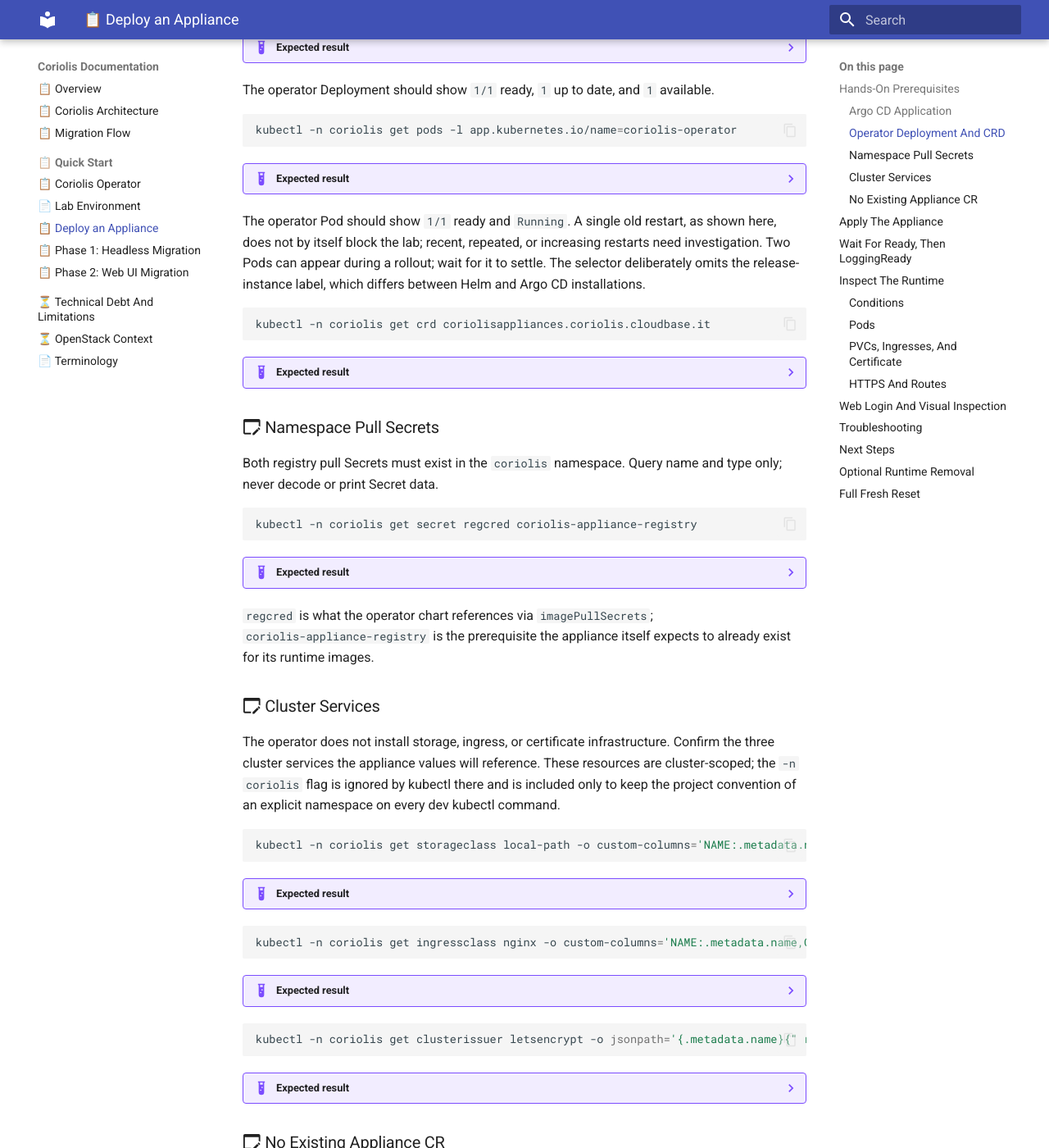
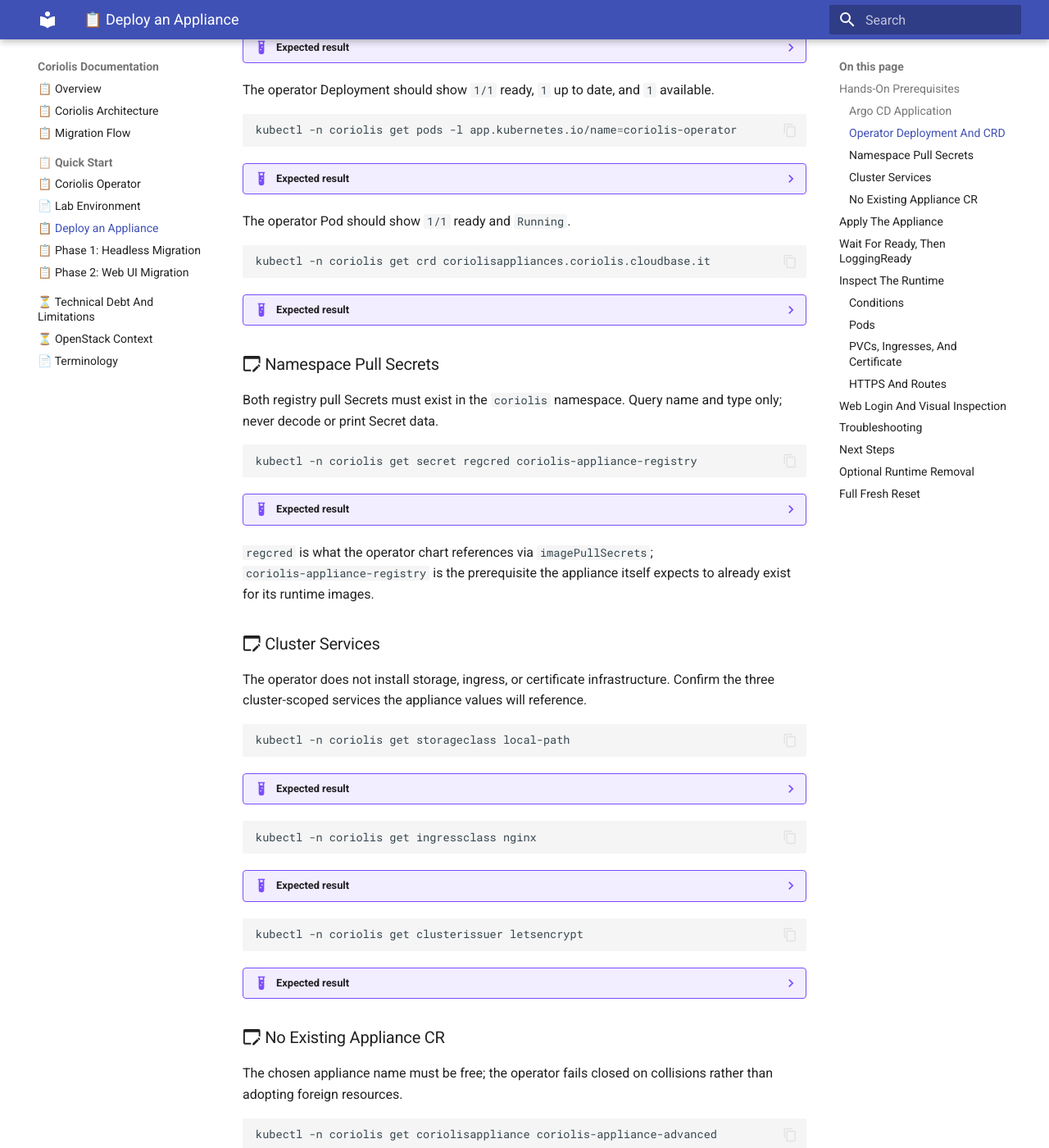
Before and after one commit to radumoisan/coriolis, an MkDocs documentation site: the page built from docs/deploy-appliance.md, in a window 1280 px wide and 1400 px high, scrolled down 907 px. Shown: the whole window at 82% size. Built offline with MkDocs 1.6.1 and Material for MkDocs 9.7.7, drawn with Linux system fonts in a browser that asks for light colours.

Commit message:
Improved docs
Signed-off-by: Radu Moisan <radu.moisan@gmail.com>

````diff
--- a/docs/deploy-appliance.md
+++ b/docs/deploy-appliance.md
@@ -54,7 +54,7 @@
     coriolis-operator-749677f8f5-44ghm   1/1     Running   1 (23h ago)   14d
     ```
 
-The operator Pod should show `1/1` ready and `Running`. A single old restart, as shown here, does not by itself block the lab; recent, repeated, or increasing restarts need investigation. Two Pods can appear during a rollout; wait for it to settle. The selector deliberately omits the release-instance label, which differs between Helm and Argo CD installations.
+The operator Pod should show `1/1` ready and `Running`.
 
 <!-- Verify the CoriolisAppliance CRD is registered. -->
 ```bash
@@ -89,41 +89,42 @@
 
 ### :material-application-edit-outline: Cluster Services
 
-The operator does not install storage, ingress, or certificate infrastructure. Confirm the three cluster services the appliance values will reference. These resources are cluster-scoped; the `-n coriolis` flag is ignored by kubectl there and is included only to keep the project convention of an explicit namespace on every dev kubectl command.
+The operator does not install storage, ingress, or certificate infrastructure. Confirm the three cluster-scoped services the appliance values will reference.
 
-<!-- Verify the dev local-path StorageClass exists; stable fields only, no volatile age. -->
+<!-- Verify the dev local-path StorageClass exists. -->
 ```bash
-kubectl -n coriolis get storageclass local-path -o custom-columns='NAME:.metadata.name,PROVISIONER:.provisioner,RECLAIM:.reclaimPolicy,BINDING:.volumeBindingMode'
+kubectl -n coriolis get storageclass local-path
 ```
 
 ??? example "Expected result"
 
     ```text
-    NAME         PROVISIONER             RECLAIM   BINDING
-    local-path   rancher.io/local-path   Delete    WaitForFirstConsumer
+    NAME                   PROVISIONER             RECLAIMPOLICY   VOLUMEBINDINGMODE      ALLOWVOLUMEEXPANSION   AGE
+    local-path (default)   rancher.io/local-path   Delete          WaitForFirstConsumer   false                  121d
     ```
 
-<!-- Verify the nginx IngressClass exists; stable fields only, no volatile age. -->
+<!-- Verify the nginx IngressClass exists. -->
 ```bash
-kubectl -n coriolis get ingressclass nginx -o custom-columns='NAME:.metadata.name,CONTROLLER:.spec.controller'
+kubectl -n coriolis get ingressclass nginx
 ```
 
 ??? example "Expected result"
 
     ```text
-    NAME    CONTROLLER
-    nginx   k8s.io/ingress-nginx
+    NAME    CONTROLLER             PARAMETERS   AGE
+    nginx   k8s.io/ingress-nginx   <none>       121d
     ```
 
 <!-- Verify the letsencrypt ClusterIssuer is Ready. -->
 ```bash
-kubectl -n coriolis get clusterissuer letsencrypt -o jsonpath='{.metadata.name}{" ready="}{.status.conditions[?(@.type=="Ready")].status}{"\n"}'
+kubectl -n coriolis get clusterissuer letsencrypt
 ```
 
 ??? example "Expected result"
 
     ```text
-    letsencrypt ready=True
+    NAME          READY   AGE
+    letsencrypt   True    121d
     ```
 
 ### :material-application-edit-outline: No Existing Appliance CR
````
